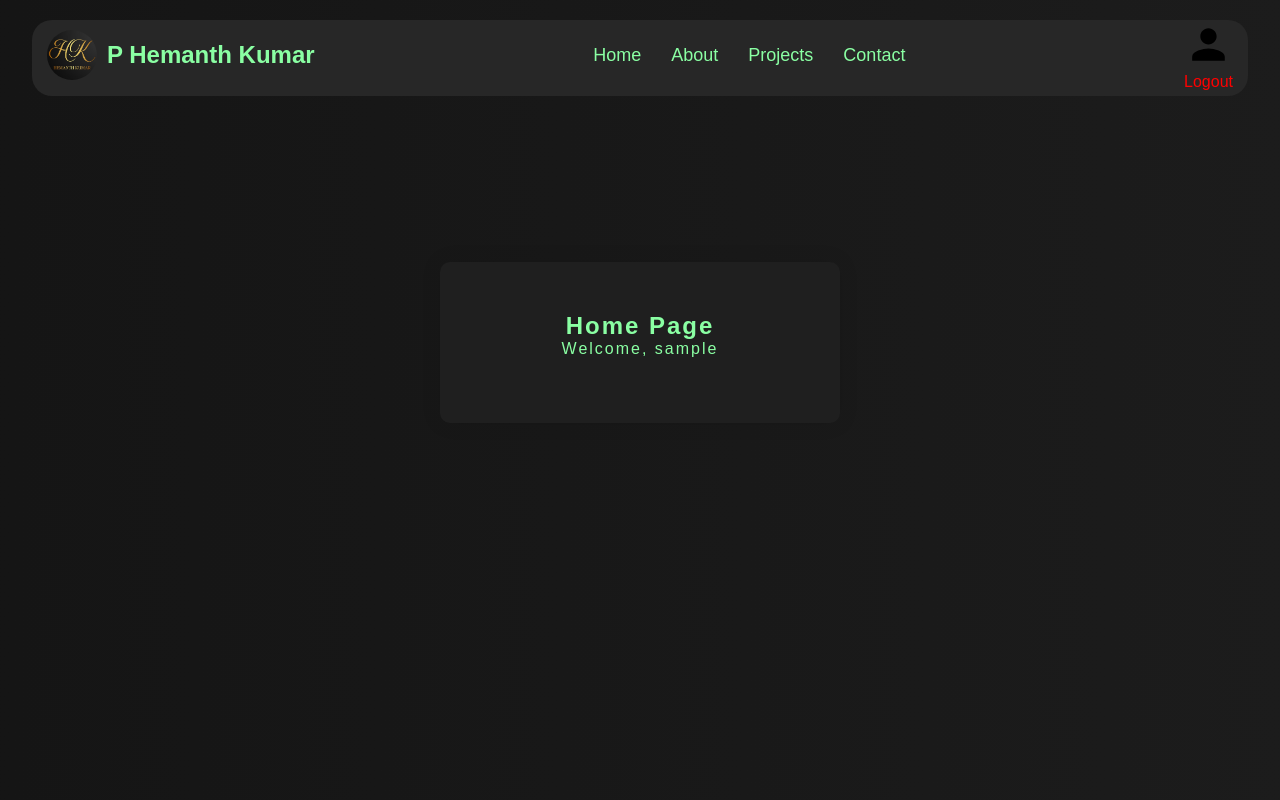
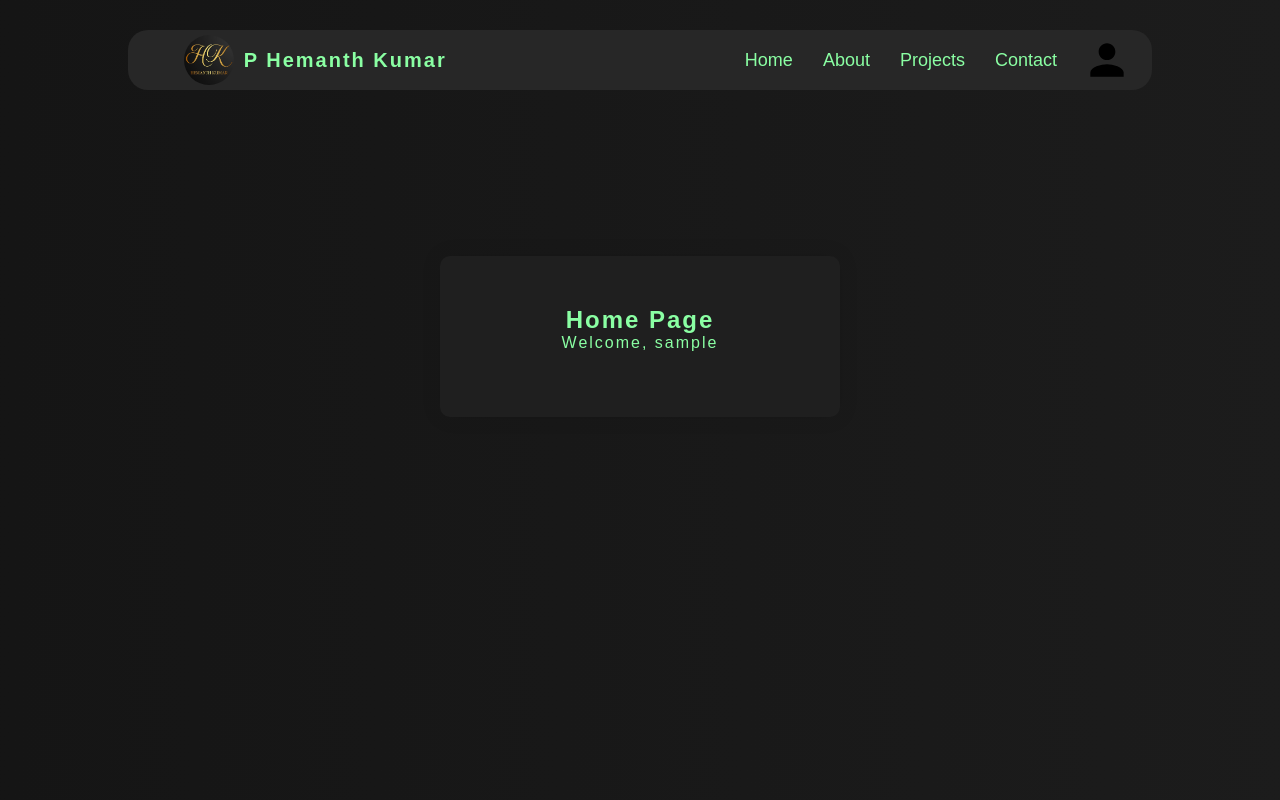
Before and after one commit to Hemanth509h/login_an_register, a Flask app: page /home in a window 1280 px wide. Run offline with Flask 3, Linux system fonts and the light colour scheme; the visitor is signed in with stand-in values (Sample User, id 1).

Commit message:
Update home.html

```diff
--- a/login an register/templates/home.html
+++ b/login an register/templates/home.html
@@ -18,7 +18,6 @@
         /* Body styling */
         body {
             background-color: #121212;
-            color: #8affa3;
             display: flex;
             flex-direction: column;
             align-items: center;
@@ -44,21 +43,35 @@
 
         /* Navigation bar styling */
         nav {
-            width: 95%;
+            width: 80%;
+            height: 60px;
             background-color: #272727;
             text-align: center;
             display: flex;
             justify-content: space-between;
             align-items: center;
-            padding-bottom: 5px;
-            padding-left: px;
+            padding: 5px;
             border-radius: 20px;
-            margin-top: 20px;
+            margin-top: 30px;
+        }
+
+        input[type="checkbox"] {
+            display: none;
+        }
+
+        .menu {
+            display: none;
+        }
+
+        .nav-links {
+            display: flex;
+            align-items: center;
+            gap: 10px;
         }
 
         /* Logo styling */
         .logo {
-            padding-left: 15px;
+            padding-left: 5%;
             display: flex;
             align-items: center;
         }
@@ -68,6 +81,12 @@
             height: auto;
             margin-right: 10px;
             border-radius: 50%;
+        }
+
+        .logo-name {
+            color: #8affa3;
+            font-size: 20px;
+            letter-spacing: 2px;
         }
 
         nav ul {
@@ -92,19 +111,57 @@
 
         .profile {
             padding-right: 15px;
-
         }
 
-        .logout-link {
+        .logout-link,
+        .profile-link {
             color: red;
             text-decoration: none;
         }
 
-        .logout-link:hover {
-            color: #ff3333;
+        .profile-icon {
+            cursor: pointer;
+            width: 50px;
+            height: 50px;
         }
 
-        /* Container for main content */
+        .profile-icon-in-links {
+            width: 80px;
+            height: 80px;
+            margin: auto;
+            background-color: rgba(127, 133, 133, 0.733);
+            border-radius: 50%;
+        }
+
+        .profile-data {
+            display: flex;
+            justify-content: center;
+            flex-direction: column;
+            gap: 10px;
+        }
+
+        /* Updated "links-in-profileicon" styling */
+        .links-in-profileicon {
+            width: 370px;
+            flex-direction: column;
+            gap: 10px;
+            position: absolute;
+            background-color: rgba(255, 255, 255, 0.9);
+            border-radius: 8px;
+            padding: 10px;
+            box-shadow: 0 4px 6px rgba(0, 0, 0, 0.1);
+            transition: opacity 0.5s ease-in-out, visibility 0.5s ease-in-out;
+            top: 100px;
+            right: 10%;
+            visibility: hidden;
+            opacity: 0;
+        }
+
+        .profile:hover .links-in-profileicon {
+            visibility: visible;
+            opacity: 1;
+        }
+
         .container {
             width: 400px;
             padding: 40px;
@@ -168,9 +264,12 @@
     <!-- Navigation bar -->
     <nav id="navbar">
         <div class="logo">
-            <img src="logo.jpg" />
-            <h2>P Hemanth Kumar</h2>
+            <img src="{{ url_for('static', filename='logo.jpg') }}" />
+            <h2 class="logo-name">P Hemanth Kumar</h2>
         </div>
+        <input type="checkbox" id="menu-toggle">
+        <label class="menu" for="menu-toggle">☰</label>
+        <div class="nav-links">
             <ul>
                 <li><a href="/">Home</a></li>
                 <li><a href="#">About</a></li>
@@ -185,12 +284,25 @@
                             d="M12 12c2.21 0 4-1.79 4-4s-1.79-4-4-4-4 1.79-4 4 1.79 4 4 4zm0 2c-2.67 0-8 1.34-8 4v2h16v-2c0-2.66-5.33-4-8-4z" />
                     </svg>
                 </div>
-            <div class="logout-button" id="logoutButton">
-                <!-- Logout link -->
+                <div class="links-in-profileicon" id="links-in-profileicon">
+                    <div class="profile-data">
+                        <div class="profile-icon-in-links">
+                            <svg xmlns="http://www.w3.org/2000/svg" viewBox="0 0 24 24">
+                                <path
+                                    d="M12 12c2.21 0 4-1.79 4-4s-1.79-4-4-4-4 1.79-4 4 1.79 4 4 4zm0 2c-2.67 0-8 1.34-8 4v2h16v-2c0-2.66-5.33-4-8-4z" />
+                            </svg>
+                        </div>
+                        <h4 id="show-username"></h4>
+                        <h4 id="show-email"></h4>
                         <a href="/logout" class="logout-link">Logout</a>
                     </div>
                 </div>
+
+            </div>
+        </div>
     </nav>
+
+
     <div id="toast" class="toast">
         <span id="toast-message"></span>
     </div>
@@ -207,6 +319,8 @@
             .then(response => response.json())
             .then(data => {
                 document.getElementById("username").innerText = `Welcome, ${data.username}`;
+                document.getElementById("show-username").innerText = `UserName : ${data.username}`;
+                document.getElementById("show-email").innerText = `Email : ${data.email}`;
             })
             .catch(error => console.error('Error:', error));
     </script>
```
Also changed, not shown: other parts of login an register/templates/home.html (+39 -0 lines). Lines whose indentation alone changed are shown as unchanged.
